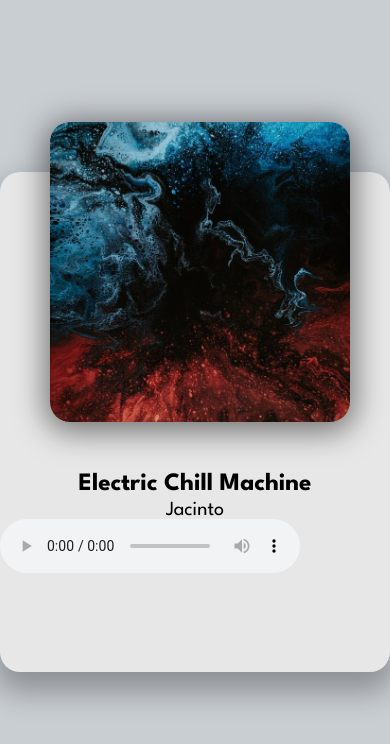
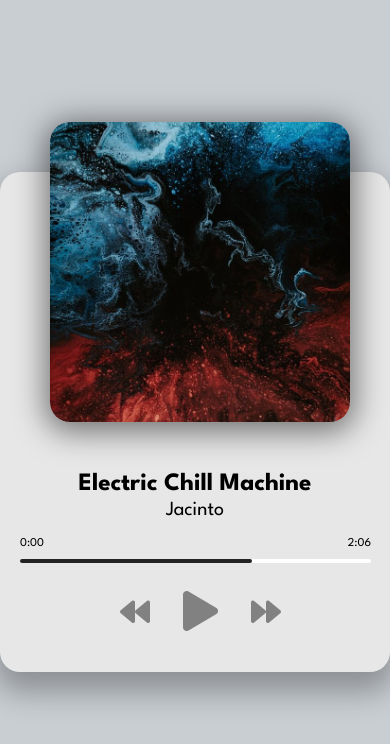
Before and after one commit to DalaScript/music-player, a plain HTML site: page index.html in a window 390 px wide. Drawn offline with Linux system fonts and the light colour scheme.

Commit message:
add responsive UI

```diff
--- a/index.html
+++ b/index.html
@@ -16,7 +16,21 @@
         </div>
         <h2 id="title">Electric Chill Machine</h2>
         <h3 id="artist">Jacinto</h3>
-        <audio src="assets/music/jacinto-1.mp3" controls></audio>
+        <audio src="assets/music/jacinto-1.mp3"></audio>
+        <!-- Progress -->
+        <div class="progress-container" id="progress-container">
+            <div class="progress" id="progress"></div>
+            <div class="duration-wrapper">
+                <span id="current-time">0:00</span>
+                <span id="duration">2:06</span>
+            </div>
+        </div>
+        <!-- Controls -->
+        <div class="player-controls">
+            <i class="fas fa-backward" id="prev" title="Previous"></i>
+            <i class="fas fa-play main-button" id="play" title="Play"></i>
+            <i class="fas fa-forward" id="next" title="Next"></i>
+        </div>
     </div>
     <!-- Script -->
     <script src="script.js"></script>
--- a/style.css
+++ b/style.css
@@ -92,10 +92,13 @@ h3 {
   font-size: 30px;
   color: rgb(129, 129, 129);
   margin-right: 30px;
-
+  cursor: pointer;
+  user-select: none;
 }
 
-
+.fas:hover {
+  filter: brightness(80%);
+}
 
 .main-button {
   font-size: 40px;
```
